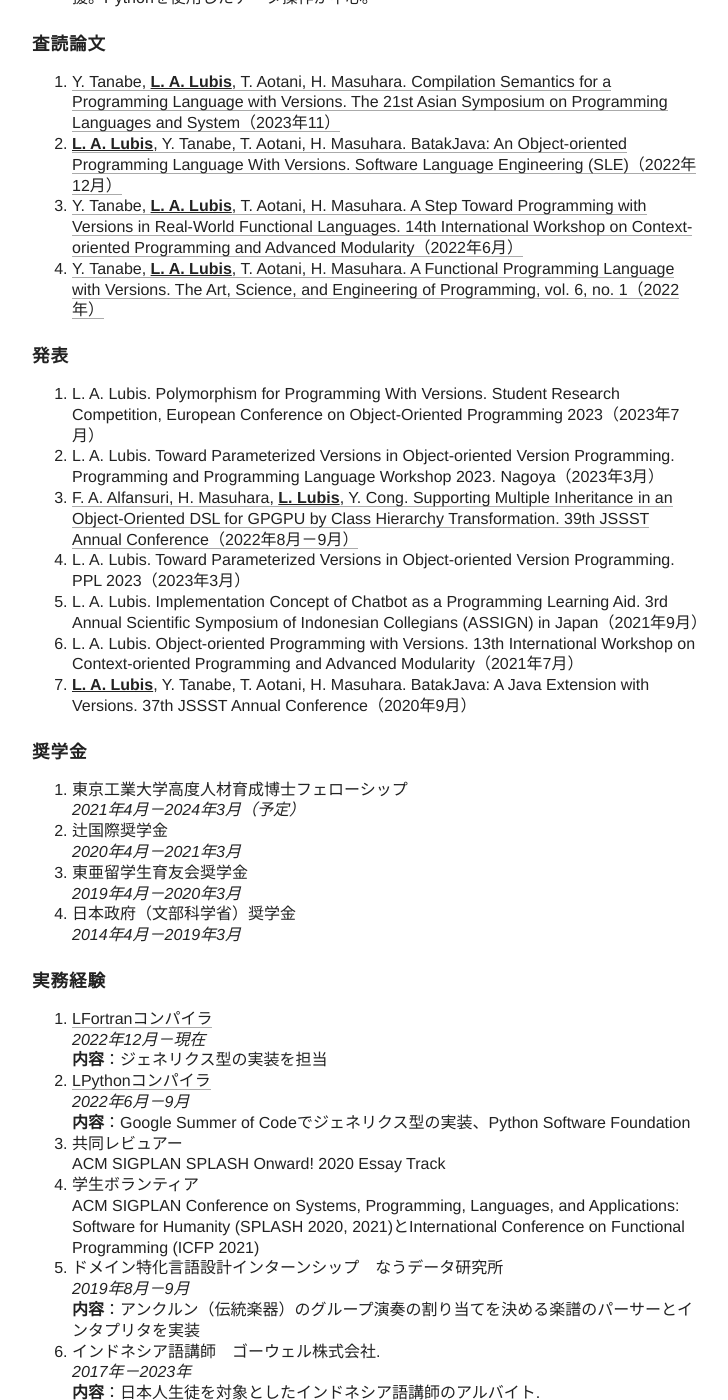
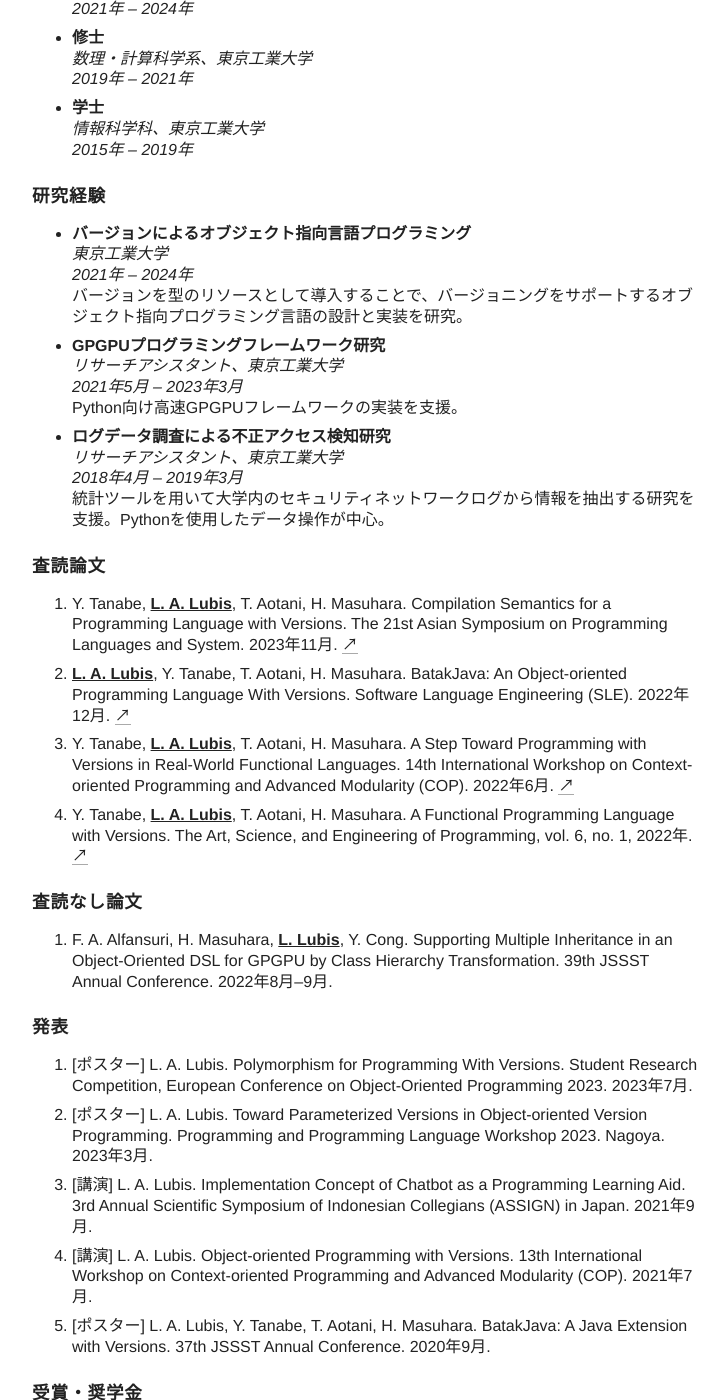
Before and after one commit to ansharlubis/ansharlubis.github.io, a Jekyll site: the page resume/index_ja.html, which Jekyll copies as it is, in a window 1280 px wide and 1400 px high, scrolled down 624 px. Shown: the whole window, without its empty margins (274-1002 px from the left). Built offline with Jekyll 4.4.1, drawn with Linux system fonts in a browser that asks for light colours; nearby versions of some CDN libraries; some of the changed text lies outside the part shown.

Commit message:
update japanese resume

```diff
--- a/resume/index_ja.html
+++ b/resume/index_ja.html
@@ -1,162 +1,205 @@
 <!DOCTYPE html>
-<html>
+<html lang="ja">
   <head>
-    <title>About me</title>
+    <meta charset="UTF-8" />
+    <title>Luthfan Anshar Lubis - 履歴書</title>
 
     <link rel="stylesheet" type="text/css" href="./style.css" />
-    <link rel="alternate" type="application/rss+xml" title="{{ site.name }} - {{ site.description }}" href="{{ site.baseurl }}/feed.xml" />
     <link href="https://use.fontawesome.com/releases/v5.6.1/css/all.css" rel="stylesheet">
   </head>
 
   <body class="wrapper">
+    <header class="header">
       <h1>Luthfan Anshar Lubis</h1>
-    <p>東京工業大学　数理・計算科学系　博士課程3年</p>
+      <p>
+          ソフトウェアエンジニア
+      </p>
       <ul class="list">
           <li>E-mail: luthfanlubis[at]gmail.com / luthfanlubis[at]prg.is.titech.ac.jp</li>
           <li>GitHub: <a href="https://www.github.com/ansharlubis">ansharlubis</a></li>
           <li>Location: Tokyo, Japan</li>
       </ul>
+    </header>
 
-    <h2>学歴</h2>
+    <h2>職歴</h2>
     <table>
         <tr>
-	        <td>修士</td>
-	        <td>2021</td>
-	        <td>東京工業大学　数理計算科学系</td>
+            <td><b>ソフトウェアエンジニア、FLYWHEEL Inc.</b></td>
+            <td>2024年4月 – 現在</td>
         </tr>
         <tr>
-	        <td>学部</td>
-	        <td>2019</td>
-	        <td>東京工業大学　情報科学科</td>
+            <td colspan="2">
+                クライアント向けデータソリューションを提供する技術プロジェクトをリード・推進。業務内容は以下の通り：
+                <ul>
+                    <li>プロジェクト全体をリードし、システムアーキテクチャの設計やクロスファンクショナルなデリバリーを調整。</li>
+                    <li>既存の本番システムの安定稼働を維持。</li>
+                    <li>データパイプライン（Dagster）、変換処理（dbt、Athena、Snowflake）、検索機能（Elasticsearch）を構築。</li>
+                    <li>バックエンドマイクロサービス（Micronaut）の構築およびクラウドインフラ（Kubernetes、Terraform）の設定。</li>
+                    <li>チームメンバーや新入社員への技術的なメンタリングを提供。</li>
+                </ul>
+            </td>
         </tr>
     </table>
 
-    <h2>研究</h2>
-    <ol>
-        <li>バーションによるオブジェクト指向言語プログラミング（博士研究）
-            <br>東京工業大学　プログラミング研究室　</li>
-            <b>内容</b>：意味論の一部としてバーションを言語のオブジェクト指向言語の型システムに導入
-        <li><a href="https://github.com/prg-titech/Sanajeh" style="text-decoration: none;">
-            GPGPUプログラミングのフレームワーク
-            </a>
+    <h2>学歴</h2>
+
+    <ul class="spaced-list">
+        <li><b>博士課程（単位取得退学）</b>
+            <br><i>数理・計算科学系、東京工業大学</i>
+            <br><i>2021年 – 2024年</i>
+        </li>
+        <li><b>修士</b>
+            <br><i>数理・計算科学系、東京工業大学</i>
+            <br><i>2019年 – 2021年</i>
+        </li>
+        <li><b>学士</b>
+            <br><i>情報科学科、東京工業大学</i>
+            <br><i>2015年 – 2019年</i>
+        </li>
+    </ul>
+
+    <h2>研究経験</h2>
+    <ul class="spaced-list">
+        <li><b>バージョンによるオブジェクト指向言語プログラミング</b>
+            <br><i>東京工業大学</i>
             <br>
-            東京工業大学　リサーチアシスタント
+            <i>2021年 – 2024年</i>
+            <br>バージョンを型のリソースとして導入することで、バージョニングをサポートするオブジェクト指向プログラミング言語の設計と実装を研究。
+        </li>
+        <li><b>GPGPUプログラミングフレームワーク研究</b>
+            <br><i>リサーチアシスタント、東京工業大学</i>
             <br>
-            <i>2021年5月－2023年3月</i>
+            <i>2021年5月 – 2023年3月</i>
             <br>
-            <b>内容</b>：高速GPGPU向けのPythonフレームワークSanajeh</a>の実装</li>
-        <li>ログデータ調査による不正アクセス検知
-            <br>東京工業大学　リサーチアシスタント
+            Python向け高速GPGPUフレームワークの実装を支援。</li>
+        <li><b>ログデータ調査による不正アクセス検知研究</b>
+            <br><i>リサーチアシスタント、東京工業大学</i>
             <br>
-            <i>2018年4月－2019年3月</i>
+            <i>2018年4月 – 2019年3月</i>
             <br>
-            <b>内容</b>：統計ツールを用いて大学内のネットワーク・ログから情報を抽出する研究を支援。Pythonを使用したデータ操作が中心。
+            統計ツールを用いて大学内のセキュリティネットワークログから情報を抽出する研究を支援。Pythonを使用したデータ操作が中心。
         </li>
+    </ul>
+
+    <h2>査読論文</h2>
+    <ol class="spaced-list">
+        <li>Y. Tanabe, <u><b>L. A. Lubis</b></u>, T. Aotani, H. Masuhara. Compilation Semantics for a Programming Language with Versions. The 21st Asian Symposium on Programming Languages and System. 2023年11月. <a href="https://link.springer.com/chapter/10.1007/978-981-99-8311-7_1">↗</a></li>
+        <li><u><b>L. A. Lubis</b></u>, Y. Tanabe, T. Aotani, H. Masuhara. BatakJava: An Object-oriented Programming Language With Versions. Software Language Engineering (SLE). 2022年12月. <a href="https://dl.acm.org/doi/abs/10.1145/3567512.3567531">↗</a></li>
+        <li>Y. Tanabe, <u><b>L. A. Lubis</b></u>, T. Aotani, H. Masuhara. A Step Toward Programming with Versions in Real-World Functional Languages. 14th International Workshop on Context-oriented Programming and Advanced Modularity (COP). 2022年6月. <a href="https://dl.acm.org/doi/abs/10.1145/3570353.3570359">↗</a></li>
+        <li>Y. Tanabe, <u><b>L. A. Lubis</b></u>, T. Aotani, H. Masuhara. A Functional Programming Language with Versions. The Art, Science, and Engineering of Programming, vol. 6, no. 1, 2022年. <a href="https://doi.org/10.48550/arXiv.2107.07301">↗</a></li>
     </ol>
 
-    <h2>査読論文</h2>
-    <ol>
-        <li><a href="https://arxiv.org/abs/2310.00298" style="text-decoration: none;">
-            Y. Tanabe, <u><b>L. A. Lubis</b></u>, T. Aotani, H. Masuhara. Compilation Semantics for a Programming Language with Versions. The 21st Asian Symposium on Programming Languages and System（2023年11）</li>
-            </a>
-        <li><a href="https://dl.acm.org/doi/abs/10.1145/3567512.3567531" style="text-decoration: none;">
-            <u><b>L. A. Lubis</b></u>, Y. Tanabe, T. Aotani, H. Masuhara. BatakJava: An Object-oriented Programming Language With Versions. Software Language Engineering (SLE)（2022年12月）</li>
-            </a>
-        <li><a href="https://dl.acm.org/doi/abs/10.1145/3570353.3570359" style="text-decoration: none;">
-            Y. Tanabe, <u><b>L. A. Lubis</b></u>, T. Aotani, H. Masuhara. A Step Toward Programming with Versions in Real-World Functional Languages. 14th International Workshop on Context-oriented Programming and Advanced Modularity（2022年6月）</li>
-            </a>
-        <li><a href="https://arxiv.org/abs/2107.07301" style="text-decoration: none;">
-            Y. Tanabe, <u><b>L. A. Lubis</b></u>, T. Aotani, H. Masuhara. A Functional Programming Language with Versions. The Art, Science, and Engineering of Programming, vol. 6, no. 1（2022年）
-            </a>
-        </li>
+    <h2>査読なし論文</h2>
+    <ol class="spaced-list">
+        <li>F. A. Alfansuri, H. Masuhara, <u><b>L. Lubis</b></u>, Y. Cong. Supporting Multiple Inheritance in an Object-Oriented DSL for GPGPU by Class Hierarchy Transformation. 39th JSSST Annual Conference. 2022年8月–9月.</li>
     </ol>
 
     <h2>発表</h2>
-    <ol>
-        <li>L. A. Lubis. Polymorphism for Programming With Versions. Student Research Competition, European Conference on Object-Oriented Programming 2023（2023年7月）</li>
-        <li>L. A. Lubis. Toward Parameterized Versions in Object-oriented Version Programming. Programming and Programming Language Workshop 2023. Nagoya（2023年3月）</li>
-        <li><a href="https://jssst.or.jp/files/user/taikai/2022/papers/5-L.pdf" style="text-decoration: none;">
-            F. A. Alfansuri, H. Masuhara, <u><b>L. Lubis</b></u>, Y. Cong. Supporting Multiple Inheritance in an Object-Oriented DSL for GPGPU by Class Hierarchy Transformation. 39th JSSST Annual Conference（2022年8月－9月）</li>
-            </a>
-        <li>L. A. Lubis. Toward Parameterized Versions in Object-oriented Version Programming. PPL 2023（2023年3月）</li>
-        <li>L. A. Lubis. Implementation Concept of Chatbot as a Programming Learning Aid. 3rd Annual Scientific Symposium of Indonesian Collegians (ASSIGN) in Japan（2021年9月）</li>
-        <li>L. A. Lubis. Object-oriented Programming with Versions. 13th International Workshop on Context-oriented Programming and Advanced Modularity（2021年7月）</li>
-        <li><u><b>L. A. Lubis</b></u>, Y. Tanabe, T. Aotani, H. Masuhara. BatakJava: A Java Extension with Versions. 37th JSSST Annual Conference（2020年9月）</li>
+    <ol class="spaced-list">
+        <li>[ポスター] L. A. Lubis. Polymorphism for Programming With Versions. Student Research Competition, European Conference on Object-Oriented Programming 2023. 2023年7月.</li>
+        <li>[ポスター] L. A. Lubis. Toward Parameterized Versions in Object-oriented Version Programming. Programming and Programming Language Workshop 2023. Nagoya. 2023年3月.</li>
+        <li>[講演] L. A. Lubis. Implementation Concept of Chatbot as a Programming Learning Aid. 3rd Annual Scientific Symposium of Indonesian Collegians (ASSIGN) in Japan. 2021年9月.</li>
+        <li>[講演] L. A. Lubis. Object-oriented Programming with Versions. 13th International Workshop on Context-oriented Programming and Advanced Modularity (COP). 2021年7月.</li>
+        <li>[ポスター] L. A. Lubis, Y. Tanabe, T. Aotani, H. Masuhara. BatakJava: A Java Extension with Versions. 37th JSSST Annual Conference. 2020年9月.</li>
     </ol>
 
-    <h2>奨学金</h2>
-    <ol>
-        <li>東京工業大学高度人材育成博士フェローシップ
-            <br><i>2021年4月－2024年3月（予定）</i>
+    <h2>受賞・奨学金</h2>
+    <ul class="spaced-list">
+        <li><b>東京工業大学高度人材育成博士フェローシップ</b>
+            <br><i>2021年4月 – 2024年3月</i>
         </li>
-        <li>辻国際奨学金
-            <br><i>2020年4月－2021年3月</i>
+        <li><b>辻国際奨学金</b>
+            <br><i>2020年4月 – 2021年3月</i>
         </li>
-        <li>東亜留学生育友会奨学金
-            <br><i>2019年4月－2020年3月</i>
+        <li><b>東亜留学生育友会奨学金</b>
+            <br><i>2019年4月 – 2020年3月</i>
         </li>
-        <li>日本政府（文部科学省）奨学金
-            <br><i>2014年4月－2019年3月</i>
+        <li><b>日本政府（文部科学省）奨学金</b>
+            <br><i>2014年4月 – 2019年3月</i>
         </li>
-    </ol>
+    </ul>
 
-    <h2>実務経験</h2>
-    <ol>
-        <li><a href="https://github.com/lfortran/lfortran/" style="text-decoration: none;">
-            LFortranコンパイラ
-            </a>
-            <br><i>2022年12月－現在</i>
-            <br><b>内容</b>：ジェネリクス型の実装を担当
+    <h2>オープンソース・プロジェクト</h2>
+    <ul class="spaced-list">
+        <li><b>LFortranコンパイラ実装者</b>
+            <br><i>2022年12月 – 2024年3月</i>
+            <br>Fortran向けジェネリクス型システムの設計・実装を担当。
+            <a href="https://github.com/lfortran/lfortran/pulls?q=is%3Apr+is%3Aclosed+author%3Aansharlubis+">↗</a>
         </li>
-        <li><a href="https://github.com/lcompilers/lpython" style="text-decoration: none;">
-            LPythonコンパイラ
-            </a>
-            <br><i>2022年6月－9月</i>
-            <br><b>内容</b>：Google Summer of Codeでジェネリクス型の実装、Python Software Foundation
+        <li><b>LPythonコンパイラコントリビューター</b>
+            <br><i>2022年6月 – 9月</i>
+            <br>Google Summer of Code（Python Software Foundation）にてPython向けジェネリクス型システムの設計・実装を担当。
+            <a href="https://github.com/lcompilers/lpython/pulls?q=is%3Apr+is%3Aclosed+author%3Aansharlubis">↗</a>
         </li>
-        <li>共同レビュアー
-            <br>ACM SIGPLAN SPLASH Onward! 2020 Essay Track</li>
-        <li>学生ボランティア
-            <br>ACM SIGPLAN Conference on Systems, Programming, Languages, and Applications: Software for Humanity (SPLASH 2020, 2021)とInternational Conference on Functional Programming (ICFP 2021)</li>
-        <li>ドメイン特化言語設計インターンシップ　なうデータ研究所
-            <br><i>2019年8月－9月</i>
-            <br><b>内容</b>：アンクルン（伝統楽器）のグループ演奏の割り当てを決める楽譜のパーサーとインタプリタを実装
+        <li><b>ドメイン特化言語設計インターン</b>
+            <br><i>なうデータ研究所</i>
+            <br><i>2019年8月 – 9月</i>
+            <br>アンクルン（伝統楽器）の演奏割り当てを計算するためのドメイン特化言語（DSL）を実装。
+            <a href="https://github.com/ansharlubis/numusic">↗</a>
         </li>
-        <li>インドネシア語講師　ゴーウェル株式会社.
-            <br><i>2017年－2023年</i>
-            <br><b>内容</b>：日本人生徒を対象としたインドネシア語講師のアルバイト.
-        </li>
-    </ol>
+    </ul>
 
     <h2>指導経験</h2>
-    <ol>
-        <li>ティーチング・アシスタント</li>
-        <table>
-            <tr>
-                <td class="left-col">基盤データサイエンス演習</td>
-                <td class="right-col"><i>2023年10月―11月</i></td>
-            </tr>
-        </table>
-        <table>
-            <tr>
-                <td class="left-col">コンピュータサイエンスI-II</td>
-                <td class="right-col"><i>2018年9月―2020年2月</i></td>
-            </tr>
-        </table>
-        入門プログラミングの入門授業のアシスタント
-        <table>
-            <tr>
-                <td class="left-col" colspan="1">情報リテラシーI-II</td>
-                <td class="right-col" colspan="1"><i>2019年4月－8月</i></td>
-            </tr>
-        </table>
-        情報系の入門授業のアシスタント
+    <ul class="spaced-list">
+        <li><b>ティーチング・アシスタント</b>
+            <br><i>東京工業大学</i>
+            <ul>
+                <li>
+                    基盤データサイエンス演習
+                    <br><i>2023年10月 – 11月</i>
+                </li>
+                <li>
+                    コンピュータサイエンスI-II
+                    <br><i>2018年9月 – 2020年2月</i>
+                    <br>全学部の1年生向け入門プログラミング授業のアシスタント。
+                </li>
+                <li>
+                    情報リテラシーI-II
+                    <br><i>2019年4月 – 8月</i>
+                    <br>1年生向けコンピュータ入門授業のアシスタント。
+                </li>
+            </ul>
+        </li>
+        <li><b>インドネシア語講師</b>
+            <br><i>ゴーウェル株式会社</i>
+            <br><i>2017年 – 2023年</i>
+            <br>主に日本人生徒を対象としたインドネシア語のアルバイト講師。
+        </li>
+    </ul>
 
-    </ol>
+    <h2>学術サービス</h2>
+    <ul class="spaced-list">
+        <li>
+            <b>レビュアー</b>
+            <ul>
+                <li>
+                    ACM SIGPLAN SPLASH Onward! 2020 Essay Track
+                </li>
+                <li>
+                    The Art, Science, and Engineering of Programming Volume 10 Artifact Evaluation
+                </li>
+                <li>
+                    The Art, Science, and Engineering of Programming Volume 11 Artifact Evaluation
+                </li>
+            </ul>
+        </li>
+        <li>
+            <b>学生ボランティア</b>
+            <ul>
+                <li>
+                    ACM SIGPLAN Conference on Systems, Programming,
+                    Languages, and Applications; Software for Humanity (SPLASH 2020, 2021)
+                </li>
+                <li>
+                    International Conference on Functional Programming (ICFP 2021)
+                </li>
+            </ul>
+        </li>
+    </ul>
 
-    <h2>言語</h2>
-    <ol>
-        <li>TOEIC：990/990（2018年6月）</li>
-        <li>IELTS：8.0/9.0（2018年5月）</li>
-        <li>日本語能力試験：1級（2019年に合格）</li>
-    </ol>
+    <h2>語学力</h2>
+    <ul class="spaced-list">
+        <li>インドネシア語 — 母語</li>
+        <li>英語 — 流暢（TOEIC 990/990、IELTS 8.0/9.0）</li>
+        <li>日本語 — 流暢（JLPT N1）</li>
+    </ul>
```
Lines whose indentation alone changed are shown as unchanged.
